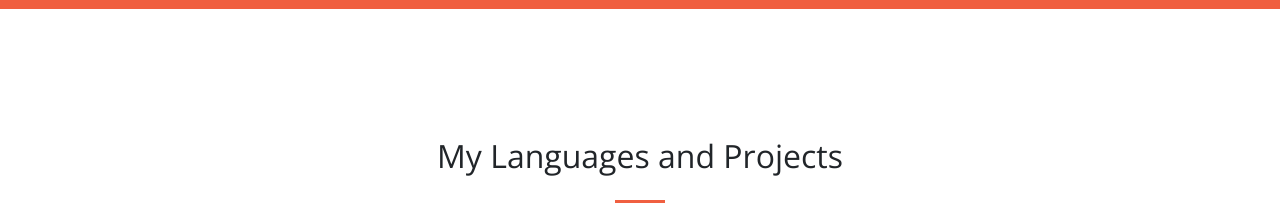
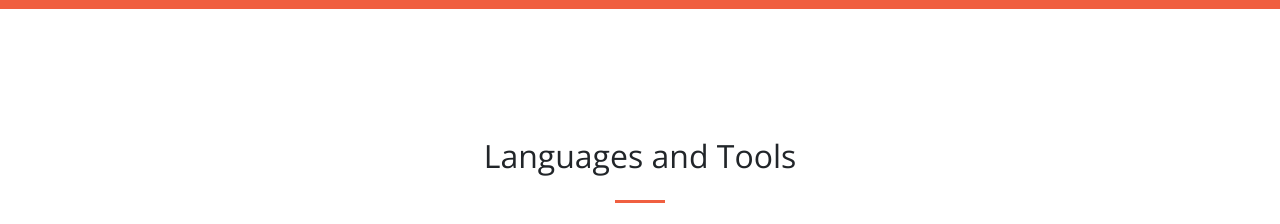
Before and after one commit to MarkOhnsman-zz/markohnsman.github.io, a plain HTML site: page index.html in a window 1280 px wide. Shown: the part 1400-1624 px from the top of the page. Drawn offline with nearby package versions, Linux system fonts and the light colour scheme.

Commit message:
Header update

```diff
--- a/index.html
+++ b/index.html
@@ -94,7 +94,7 @@
     <div class="container">
       <div class="row">
         <div class="col-lg-12 text-center">
-          <h2 class="section-heading">My Languages and Projects</h2>
+          <h2 class="section-heading">Languages and Tools</h2>
           <hr class="my-4">
         </div>
       </div>
```
